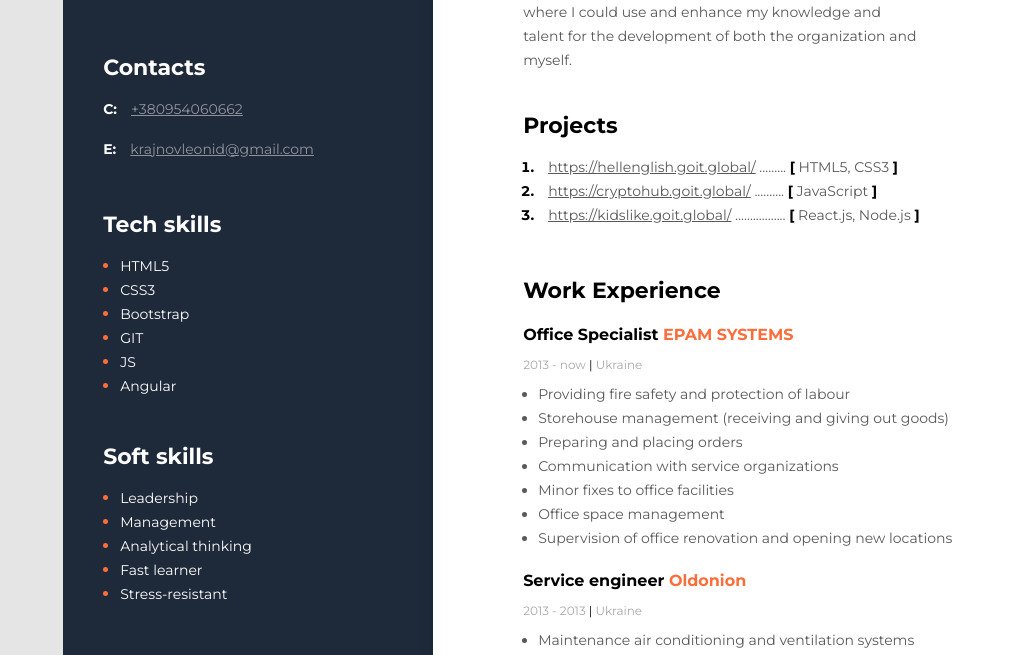
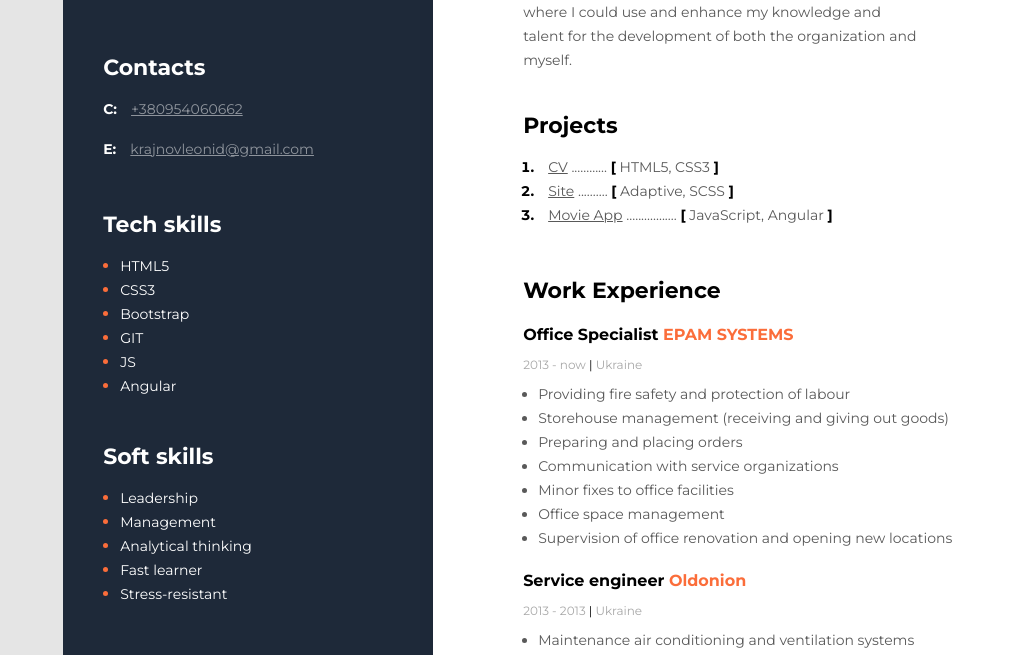
Before and after one commit to Leonid-Krainov/GoIt, a plain HTML site: page index.html in a window 1280 px wide. Shown: the part 388-1043 px from the top of the page, without its empty margins (251-1280 px from the left). Drawn offline with Linux system fonts and the light colour scheme.

Commit message:
Add links

```diff
--- a/index.html
+++ b/index.html
@@ -34,26 +34,26 @@
                 <ol class="project-list">
                     <li class="project-item">
                         <span class="project">
-                            <a href="https://hellenglish.goit.global/"
-                                class="project-link">https://hellenglish.goit.global/</a>
-                            .........
+                            <a href="https://effervescent-medovik-e7e777.netlify.app/"
+                                class="project-link">CV</a>
+                            ............
                             <span class="project-bracket">[</span> HTML5, CSS3 <span class="project-bracket">]</span>
                         </span>
                     </li>
                     <li class="project-item">
                         <span class="project">
-                            <a href="https://cryptohub.goit.global/"
-                                class="project-link">https://cryptohub.goit.global/</a>
+                            <a href="https://relaxed-faun-6a7d4b.netlify.app/"
+                                class="project-link">Site</a>
                             ..........
-                            <span class="project-bracket">[</span> JavaScript <span class="project-bracket">]</span>
+                            <span class="project-bracket">[</span> Adaptive, SCSS <span class="project-bracket">]</span>
                         </span>
                     </li>
                     <li class="project-item">
                         <span class="project">
-                            <a href="https://kidslike.goit.global/"
-                                class="project-link">https://kidslike.goit.global/</a>
+                            <a href="https://cheerful-sfogliatella-92ede1.netlify.app"
+                                class="project-link">Movie App</a>
                             .................
-                            <span class="project-bracket">[</span> React.js, Node.js <span
+                            <span class="project-bracket">[</span> JavaScript, Angular <span
                                 class="project-bracket">]</span>
                         </span>
                     </li>
```
